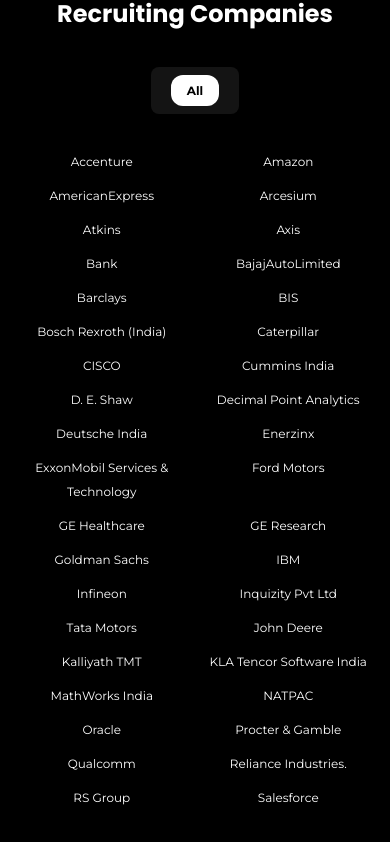
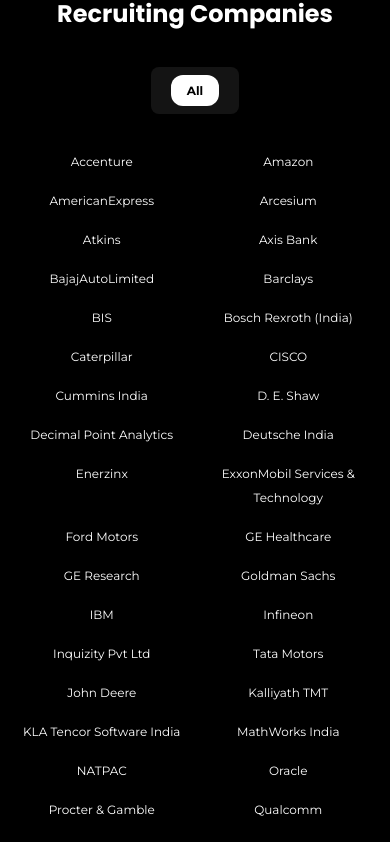
Before and after one commit to kungfupanda420/ccd-website-hosting, a React (Create React App) app: page / in a window 390 px wide. Shown: the part 2856-3698 px from the top of the page. Built offline with nearby package versions, Linux system fonts and the light colour scheme; no server answers.

Commit message:
changed font

```diff
--- a/src/components/CompanieList.js
+++ b/src/components/CompanieList.js
@@ -1,6 +1,6 @@
 import '../css/CompaniesList.css'
 import {NavLink} from 'react-router-dom'
-const CList = ['Accenture', 'Amazon', 'AmericanExpress', 'Arcesium', 'Atkins', 'Axis', 'Bank', 'BajajAutoLimited', 'Barclays','BIS', 'Bosch Rexroth (India)', 'Caterpillar', 'CISCO', 'Cummins India', 'D. E. Shaw', 'Decimal Point Analytics', 'Deutsche India', 'Enerzinx', 'ExxonMobil Services & Technology', 'Ford Motors', 'GE Healthcare', 'GE Research', 'Goldman Sachs', 'IBM','Infineon', 'Inquizity Pvt Ltd', 'Tata Motors', 'John Deere', 'Kalliyath TMT', 'KLA Tencor Software India', 'MathWorks India', 'NATPAC', 'Oracle', 'Procter & Gamble', 'Qualcomm', 'Reliance Industries.', 'RS Group', 'Salesforce']
+const CList = ['Accenture', 'Amazon', 'AmericanExpress', 'Arcesium', 'Atkins', 'Axis Bank', 'BajajAutoLimited', 'Barclays','BIS', 'Bosch Rexroth (India)', 'Caterpillar', 'CISCO', 'Cummins India', 'D. E. Shaw', 'Decimal Point Analytics', 'Deutsche India', 'Enerzinx', 'ExxonMobil Services & Technology', 'Ford Motors', 'GE Healthcare', 'GE Research', 'Goldman Sachs', 'IBM','Infineon', 'Inquizity Pvt Ltd', 'Tata Motors', 'John Deere', 'Kalliyath TMT', 'KLA Tencor Software India', 'MathWorks India', 'NATPAC', 'Oracle', 'Procter & Gamble', 'Qualcomm', 'Reliance Industries.', 'RS Group', 'Salesforce']
 
 
 function CompaniesList(){
--- a/src/components/Home.js
+++ b/src/components/Home.js
@@ -16,10 +16,8 @@ function Home(){
         <>
       <Hero/>
       <NewAbout/>
-      {/* <About/> */}
       <WhyRecruit/>
       <PlacementStatics/>
-      {/* <Companies/> */}
       <CompaniesList/>
       <NewsMedia/>
       <OurTeam/>
--- a/src/css/CompaniesList.css
+++ b/src/css/CompaniesList.css
@@ -47,6 +47,7 @@
 {
     font-weight: normal;
     font-family: "Montserrat", sans-serif;
+    font-size: 14px;
 }
 
 /* media queries */
@@ -63,6 +64,15 @@
         text-align: center;
         grid-template-columns: repeat(2,1fr);
     }
+        .comapaniesListContainer
+    {
+        gap: 15px;
+    }
+    .comapaniesListContainer li
+{
+    font-size: 12px;
+
+}
 
 }
 
@@ -71,6 +81,7 @@
     {
         padding: 5rem 15vw;
     }
+
 }
 
 @media screen and (min-width:426px) and (max-width:769px) {
@@ -84,4 +95,13 @@
         gap: 10px;
 
     }
+        .comapaniesListContainer
+    {
+        gap: 20px;
+    }
+    .comapaniesListContainer li
+{
+    font-size: 12px;
+
 }
+}
```
